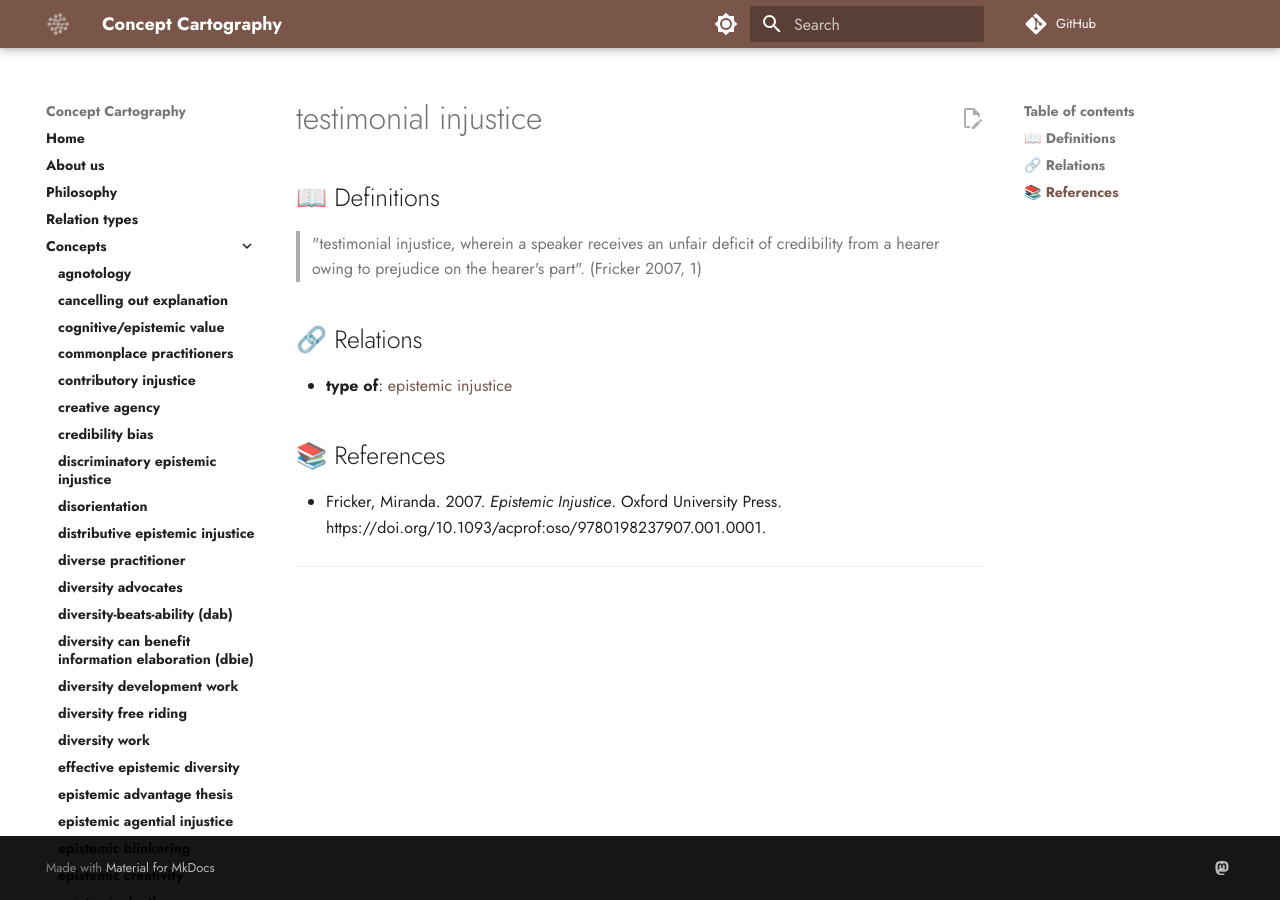
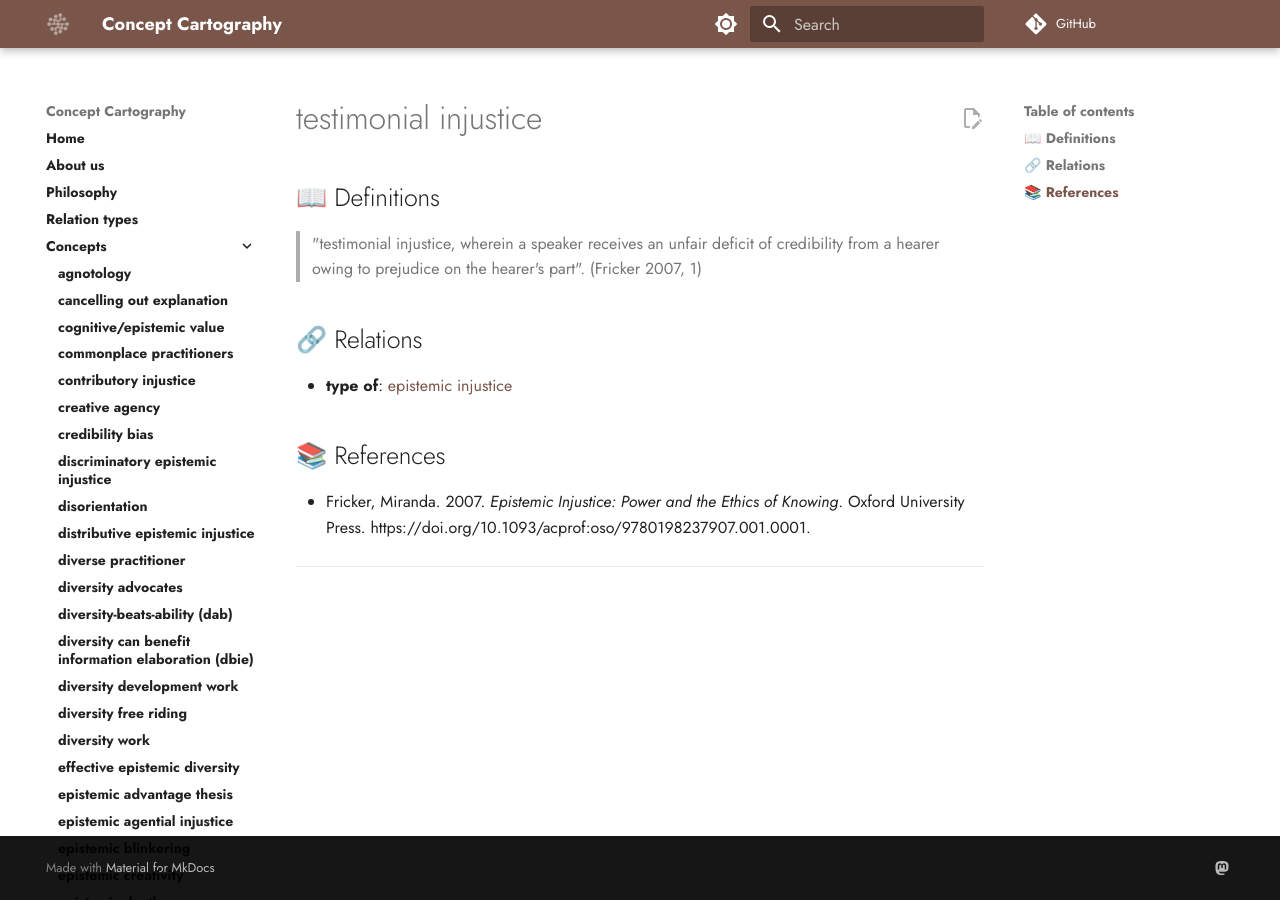
Before and after one commit to conceptcartography/conceptcartography, an MkDocs documentation site: the page built from docs/concepts/testimonial-injustice.md, in a window 1280 px wide. Built offline with MkDocs 1.6.1 and Material for MkDocs 9.7.7, drawn with Linux system fonts in a browser that asks for light colours; comment, search, counter and statistics services are not loaded; the version menu is left out.

Commit message:
Update testimonial-injustice.md

```diff
--- a/docs/concepts/testimonial-injustice.md
+++ b/docs/concepts/testimonial-injustice.md
@@ -10,7 +10,7 @@
 
 ## 📚 References
 
-- Fricker, Miranda. 2007. _Epistemic Injustice_. Oxford University Press. https://doi.org/10.1093/acprof:oso/9780198237907.001.0001.
+- Fricker, Miranda. 2007. _Epistemic Injustice: Power and the Ethics of Knowing_. Oxford University Press. https://doi.org/10.1093/acprof:oso/9780198237907.001.0001.
 
 ---
 
```
